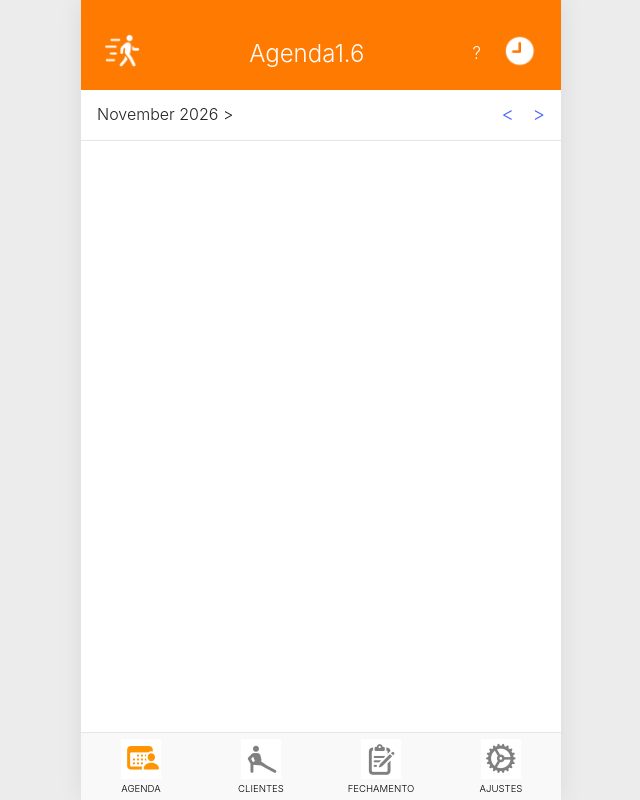
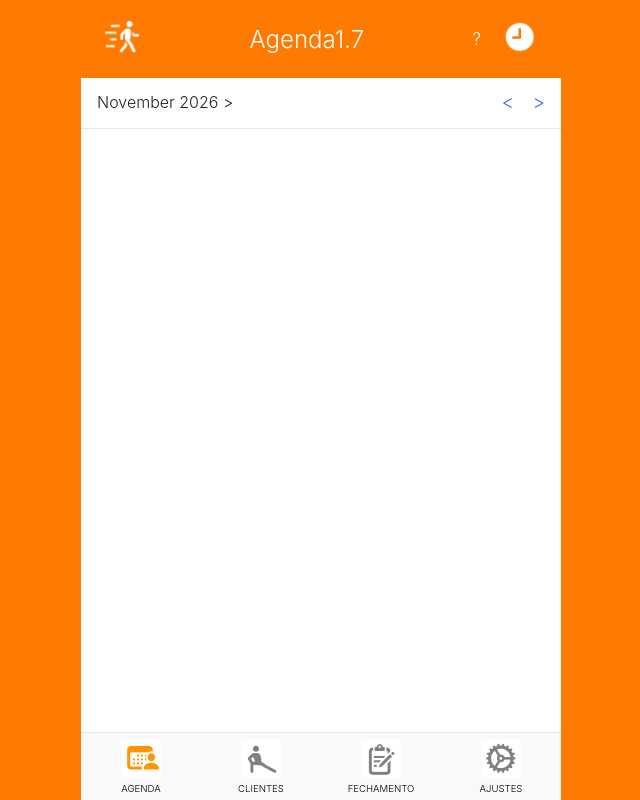
Before and after one commit to luisalthoff/euTreino, a plain HTML site: page index.html in a window 1280 px wide. Shown: the whole page, without its empty margins (319-959 px from the left). Drawn offline with Linux system fonts and the light colour scheme; no server answers.

Commit message:
(commit at (2026-11-24 05:04:17))

```diff
--- a/css/style.css
+++ b/css/style.css
@@ -20,29 +20,36 @@
   font-weight: 300;
 }
 
-body, html {
+html, body {
   height: 100%;
+  margin: 0;
+  padding: 0;
   background: var(--orange);
-  color: var(--text);
   overflow: hidden;
 }
 
-@media (min-width: 481px) {
-  body, html {
-    background: #ececec;
-  }
-}
-
 .app-shell {
-  position: relative;
+  position: fixed;
+  inset: 0;
   display: flex;
   flex-direction: column;
-  height: 100dvh;
   max-width: 480px;
   margin: 0 auto;
   background: var(--bg);
-  box-shadow: 0 0 24px rgba(0,0,0,0.08);
   overflow: hidden;
+}
+
+.top-bar {
+  background: var(--orange);
+  color: #ffffff;
+  display: flex;
+  align-items: center;
+  justify-content: space-between;
+  padding: 14px 16px;
+  min-height: 54px;
+  flex-shrink: 0;
+  position: relative;
+  z-index: 10;
 }
 
 /* Views */
@@ -63,16 +70,6 @@ body, html {
 }
 
 /* Top Header */
-.top-bar {
-  background: var(--orange);
-  color: #ffffff;
-  display: flex;
-  align-items: center;
-  justify-content: space-between;
-  padding: calc(10px + max(18px, env(safe-area-inset-top))) 16px 12px;
-  min-height: calc(52px + max(18px, env(safe-area-inset-top)));
-  flex-shrink: 0;
-}
 
 .top-bar-right {
   display: flex;
--- a/index.html
+++ b/index.html
@@ -5,7 +5,7 @@
 <meta name="viewport" content="width=device-width, initial-scale=1, maximum-scale=1, user-scalable=no, viewport-fit=cover">
 <meta name="theme-color" content="#ff7a00">
 <meta name="apple-mobile-web-app-capable" content="yes">
-<meta name="apple-mobile-web-app-status-bar-style" content="black-translucent">
+<meta name="apple-mobile-web-app-status-bar-style" content="black">
   <meta name="apple-mobile-web-app-title" content="euTreino">
   <meta name="mobile-web-app-capable" content="yes">
 
@@ -26,7 +26,7 @@
         <button type="button" id="btn-open-avulsa" class="icon-btn" title="Aula Avulsa">
           <img src="img/avulso.png" alt="Aula Avulsa" class="header-icon">
         </button>
-        <h1>Agenda1.6</h1>
+        <h1>Agenda1.7</h1>
         <div class="top-bar-right">
           <button type="button" id="btn-help" class="icon-btn" title="Ajuda">?</button>
           <button type="button" id="btn-toggle-calendar" class="icon-btn" title="Alternar Calendário">
```
Also changed, not shown: sw.js (+21 -8 lines).
